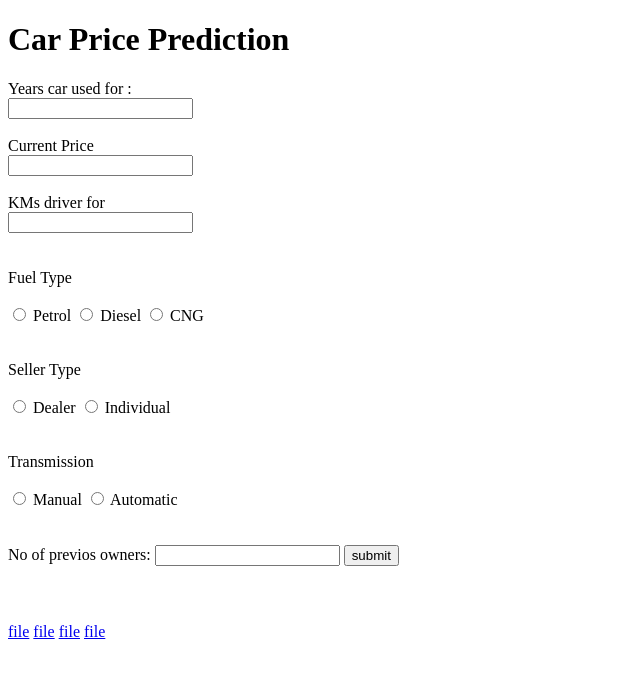
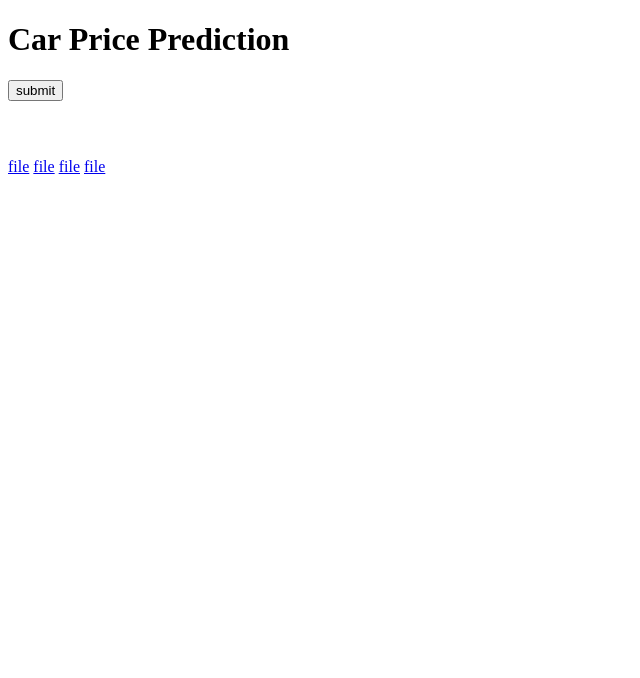
Before and after one commit to rahulv1999/car--prediction, a Flask app: page / in a window 1280 px wide. Shown: the top 678 px of the page, without its empty margins (0-640 px from the left). Run offline with Flask 2, Linux system fonts and the light colour scheme; parts of the project's set-up code (start-up, migrations or seed data) failed here and were passed over.

Commit message:
Update index2.html

```diff
--- a/templates/index2.html
+++ b/templates/index2.html
@@ -12,43 +12,6 @@
     <div>
 
         <form action="/predict" method="POST" id="info">
-            <label for="yrs">Years car used for :</label><br>
-            <input type="number" id="yrs" name="yrs" required = "required"> <br><br>
-            <label for="currentprice">Current Price</label><br>
-            <input type="number" id="currentprice" name="currentprice" required = "required"><br><br>
-            <label for="km">KMs driver for</label><br>
-            <input type="number" id="km" name="km" required = "required">
-
-            <br><br><br>
-
-
-            <label for="fueltype">Fuel Type</label><br><br>
-            <input type="radio" name="fueltype" value="petrol" required = "required" id="petrol">
-            <label for="petrol">Petrol</label>
-            <input type="radio" name="fueltype" value="diesel" id="diesel">
-            <label for="diesel">Diesel</label>
-            <input type="radio" name="fueltype" value="cng" id="cng">
-            <label for="cng">CNG</label>
-
-
-            <br><br><br>
-            <label for="sellertype">Seller Type</label><br><br>
-            <input type="radio" name="sellertype" value="dealer" required = "required" id="dealer">
-            <label for="dealer">Dealer</label>
-            <input type="radio" name="sellertype" value="individual" id="individual">
-            <label for="individual">Individual</label>
-
-
-            <br><br><br>
-            <label for="manual">Transmission</label><br><br>
-            <input type="radio" name="transmission" value="manual" required = "required" id="manual">
-            <label for="manual">Manual</label>
-            <input type="radio" name="transmission" value="automatic" id="automatic">
-            <label for="automatic">Automatic</label>
-
-            <br><br><br>
-            No of previos owners: <input type="number" required = "required" name = "owners">
-
             <input type="submit" value="submit">
             <br><br><br>
 
```
